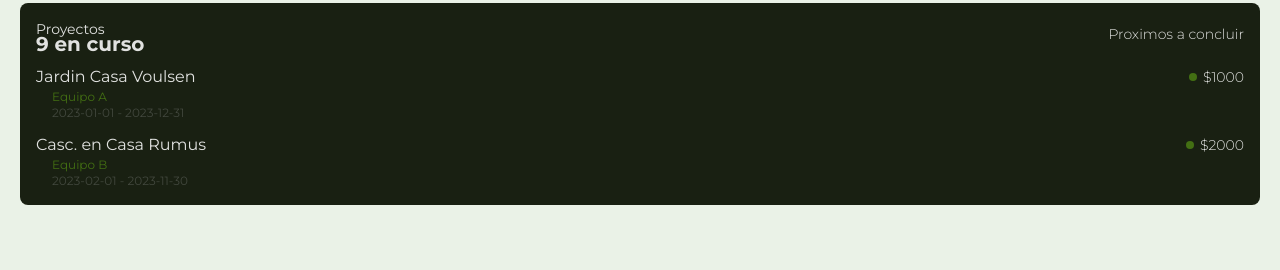
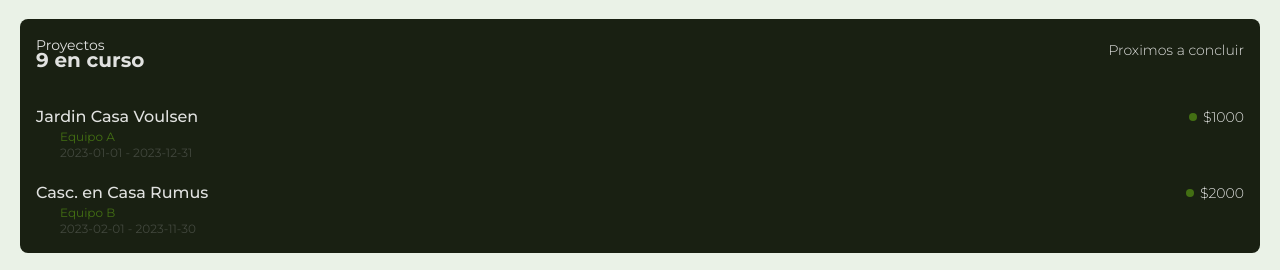
Before and after one commit to ZiftK/EdenGarden, a Next.js app in the folder src/next_front_end/: page /dashboard in a window 1280 px wide. Shown: the part 607-877 px from the top of the page. Before the commit the page ends 832 px from the top, so only its background shows below. Built offline with nearby package versions, Linux system fonts and the light colour scheme; no server answers.

Commit message:
style: improve layout and spacing in DataProyectContract and Resources components for better readability

```diff
--- a/src/next_front_end/src/components/ERP/moleculs/DataProyectContract.tsx
+++ b/src/next_front_end/src/components/ERP/moleculs/DataProyectContract.tsx
@@ -8,17 +8,17 @@ interface DataProyectContractProps {
 
 export default function DataProyectContract({data}: {data: DataProyectContractProps[]}) {
     return (
-        <div className="flex flex-col gap-3">
+        <div className="flex flex-col gap-5">
             {data.slice(0,2).map((item, index) => (
             <div key={index} className="">
 
                 <div className="flex justify-between items-center ">
-                    <h4>{item.name}</h4>
+                    <h4 className="font-medium">{item.name}</h4>
                     <p className="relative text-sm font-light befor after:content-[''] after:absolute after:-left-3.5 after:top-1/2 after:-translate-y-1/2 after:rounded-full after:bg-[var(--green-dark-500)] after:w-2 after:h-2">${item.price}</p>
                 </div>
 
-                <p className="text-xs px-4 text-[var(--green-dark-500)]">{item.teem}</p>
-                <p className="text-xs px-4 text-gray-200/20">{item.startDate} - {item.endDate}</p>
+                <p className="text-xs px-6 text-[var(--green-dark-500)]">{item.teem}</p>
+                <p className="text-xs px-6 text-gray-200/20">{item.startDate} - {item.endDate}</p>
             </div>
         ))}</div>
     )
--- a/src/next_front_end/src/entities/current_resources/ui/Resoruces.tsx
+++ b/src/next_front_end/src/entities/current_resources/ui/Resoruces.tsx
@@ -27,10 +27,10 @@ const data =[
 export default function Resources(){
     return(
         <section aria-labelledby="dashboard-section-title" className="mt-4">
-            <h2 className="text-md font-bold">Recursos y Proyectos Actuales</h2>
+            <h2 className="text-md font-bold mb-4">Recursos y Proyectos Actuales</h2>
 
             <article className="bg-[var(--bg-card-obscure)] rounded-lg p-4 ">
-                <div className="flex justify-between  items-center mb-4">
+                <div className="flex justify-between items-center mb-10">
                     <div>
                         <p className="text-sm">Proyectos</p>
                         <h3 className="text-xl font-bold leading-2.5">9 en curso</h3>
```
